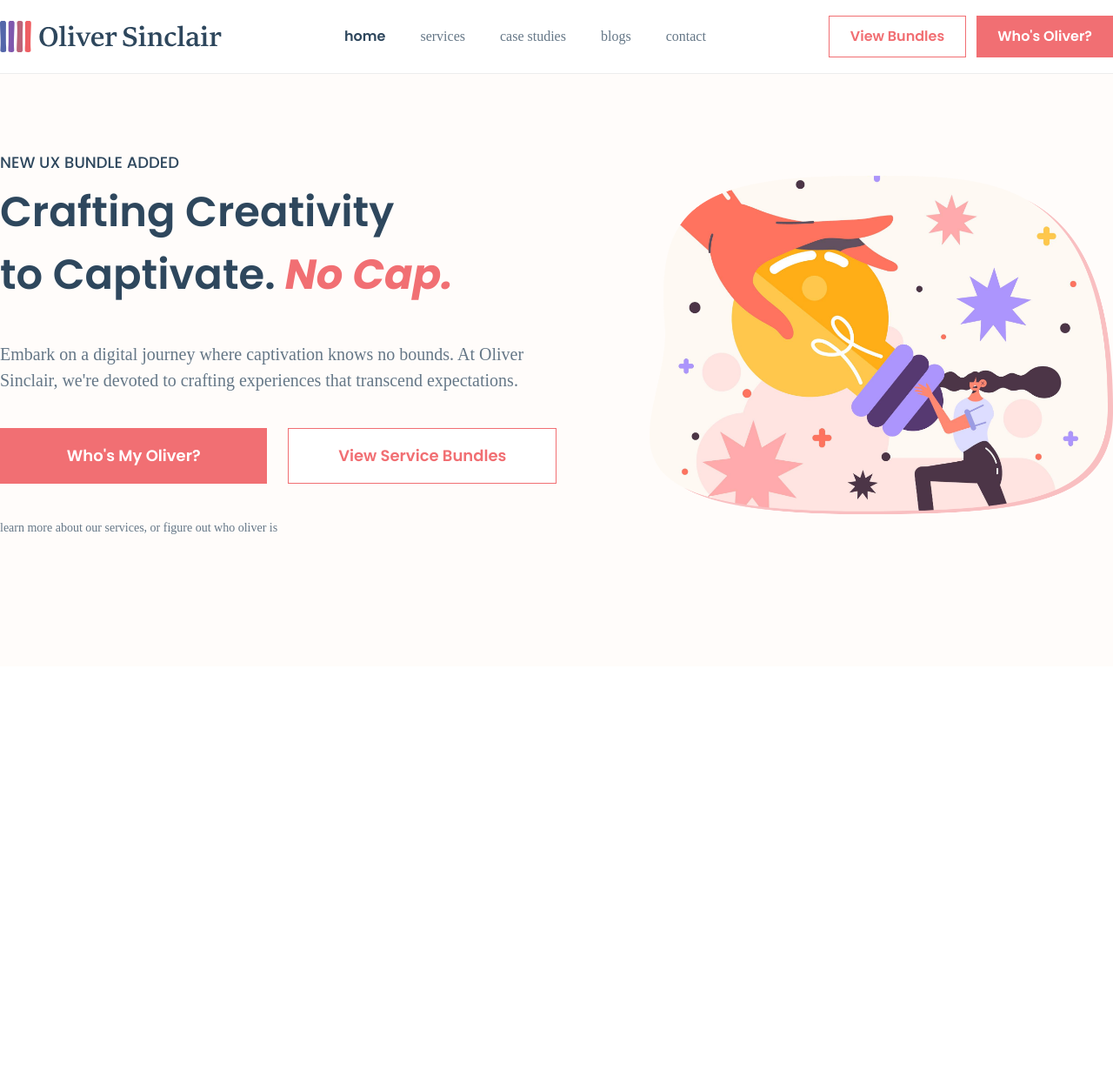
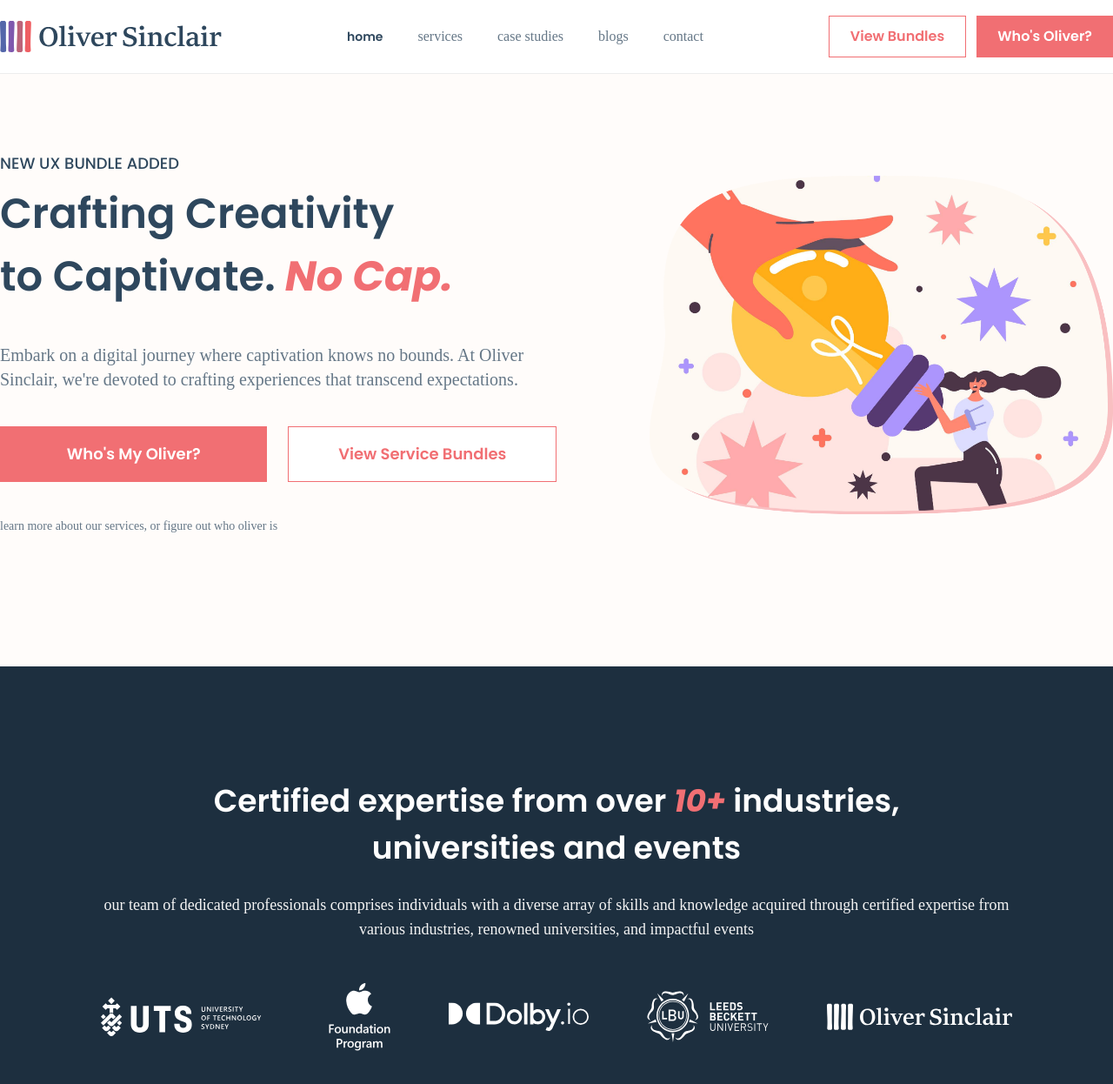
Before and after one commit to shuvamshr/oliver-sinclair, a React (Vite) app: page / in a window 1280 px wide. Shown: the top 1246 px of the page at 87% size. Before the commit the page ends 800 px from the top, so only its background shows below. Built offline with nearby package versions, Linux system fonts and the light colour scheme.

Commit message:
update: changed typography settings

```diff
--- a/src/components/Typography/index.jsx
+++ b/src/components/Typography/index.jsx
@@ -1,57 +1,63 @@
+const typographyStyle = {
+  // Font Type
+  sans: "font-sans",
+  serif: "font-serif",
+
+  // Font Size
+  "5xl": "text-5xl leading-normal",
+  "res-5xl": "lg:text-5xl text-3xl lg:leading-normal",
+  "4xl": "text-4xl lg:leading-normal",
+  "res-4xl": "lg:text-4xl text-3xl lg:leading-normal",
+  "3xl": "text-3xl lg:leading-normal",
+  "res-3xl": "lg:text-3xl text-2xl leading-normal",
+  "2xl": "text-2xl leading-normal",
+  "res-2xl": "lg:text-2xl text-xl leading-normal",
+  xl: "text-xl leading-normal",
+  "res-xl": "lg:text-xl text-lg leading-normal",
+  lg: "text-lg leading-normal",
+  "res-lg": "lg:text-lg text-base leading-normal",
+  base: "text-base leading-normal",
+  "res-base": "lg:text-base text-sm leading-normal",
+  sm: "text-sm leading-normal",
+  "res-sm": "lg:text-sm text-xs leading-normal",
+  xs: "text-xs leading-normal",
+
+  // Font Weight
+  bold: "font-bold",
+  semibold: "font-semibold",
+  medium: "font-medium",
+  regular: "font-regular",
+
+  // Text Align
+  left: "text-left",
+  center: "text-center",
+  right: "text-right",
+  justify: "text-justify",
+
+  // Font Color
+  deepBlack: "text-gray-800",
+  liteBlack: "text-gray-700",
+  deepWhite: "text-white",
+  liteWhite: "text-gray-100",
+};
+
 export default function Index(props) {
-  let typographyType;
-  const [type, style] = props.type.split(/-(.*)/s);
+  // Default Parameters
+  const {
+    type = "sans",
+    size = "base",
+    weight = "regular",
+    align = "left",
+    color = type === "sans" ? "deepBlack" : "liteBlack",
+  } = props;
 
-  const res_5xl_semibold =
-    "lg:text-5xl lg:leading-normal text-3xl leading-normal font-semibold";
+  const typographyType = `${typographyStyle[type]} ${typographyStyle[size]} ${typographyStyle[weight]}  ${typographyStyle[align]} ${typographyStyle[color]}`;
 
-  const res_4xl_semibold =
-    "lg:text-4xl lg:leading-normal text-3xl leading-normal font-semibold";
-
-  const fix_base_semibold = "text-base leading-normal font-semibold";
-
-  const fix_base_regular = "text-base leading-normal font-regular";
-
-  const res_lg_medium =
-    "lg:text-lg lg:leading-normal text-base leading-normal font-medium";
-
-  const res_xl_regular =
-    "lg:text-xl lg:leading-normal text-lg leading-normal font-regular";
-
-  const fix_sm_regular = "text-sm leading-normal font-regular";
-
-  switch (style) {
-    case "res-5xl-semibold":
-      typographyType = res_5xl_semibold;
-      break;
-    case "res-lg-medium":
-      typographyType = res_lg_medium;
-      break;
-    case "res-xl-regular":
-      typographyType = res_xl_regular;
-      break;
-    case "fix-sm-regular":
-      typographyType = fix_sm_regular;
-      break;
-    case "fix-base-semibold":
-      typographyType = fix_base_semibold;
-      break;
-    case "fix-base-regular":
-      typographyType = fix_base_regular;
-      break;
+  switch (type) {
+    case "sans":
+      return <h1 className={typographyType}>{props.children}</h1>;
+    case "serif":
+      return <p className={typographyType}>{props.children}</p>;
   }
-
-  if (type === "head") {
-    return (
-      <h1 className={typographyType + " font-sans text-gray-800"}>
-        {props.children}
-      </h1>
-    );
-  } else if (type === "body") {
-    return (
-      <p className={typographyType + " font-serif text-gray-700"}>
-        {props.children}
-      </p>
-    );
-  }
+  return;
 }
--- a/src/global/Header/index.jsx
+++ b/src/global/Header/index.jsx
@@ -10,12 +10,22 @@ export default function Index() {
       <div className="container-fluid bg-white border-gray-200 border-b-[0.5px] fixed top-0 left-0 right-0 ">
         <div className="container mx-auto h-[84px]  items-center lg:px-0 px-6 flex flex-row justify-between">
           <img src={CompanyLogo} className="lg:w-[255px] w-[220px]" alt="" />
-          <div className="lg:flex lg-flex-row lg:gap-10  hidden">
-            <Typography type="head-fix-base-semibold">home</Typography>
-            <Typography type="body-fix-base-regular">services</Typography>
-            <Typography type="body-fix-base-regular">case studies</Typography>
-            <Typography type="body-fix-base-regular">blogs</Typography>
-            <Typography type="body-fix-base-regular">contact</Typography>
+          <div className="lg:flex lg-flex-row lg:gap-10 hidden items-center">
+            <Typography size="sm" weight="semibold">
+              home
+            </Typography>
+            <Typography type="serif" size="base">
+              services
+            </Typography>
+            <Typography type="serif" size="base">
+              case studies
+            </Typography>
+            <Typography type="serif" size="base">
+              blogs
+            </Typography>
+            <Typography type="serif" size="base">
+              contact
+            </Typography>
           </div>
           <div className="lg:flex lg:flex-row lg:gap-3 hidden">
             <Button type="secondary-fix-medium-fit">View Bundles</Button>
--- a/src/pages/Home/index.jsx
+++ b/src/pages/Home/index.jsx
@@ -1,9 +1,16 @@
 import Header from "../../global/Header";
 
 import Button from "../../components/Button";
+
 import Typography from "../../components/Typography";
 
 import CreativityImg from "./assets/creativity.png";
+
+import AppleLogo from "./assets/apple.svg";
+import DolbyLogo from "./assets/dolby.svg";
+import LeedsLogo from "./assets/leeds.svg";
+import OliverWhiteLogo from "./assets/oliver-white.svg";
+import UTSLogo from "./assets/uts.svg";
 
 export default function () {
   return (
@@ -14,10 +21,11 @@ export default function () {
           <div className="grid grid-cols-12">
             <div className="lg:col-span-6 lg:gap-10 col-span-12 gap-6 flex flex-col justify-center">
               <div className="flex flex-col gap-2">
-                <Typography type="head-res-lg-medium">
+                <Typography size="res-lg" weight="medium">
                   NEW UX BUNDLE ADDED
                 </Typography>
-                <Typography type="head-res-5xl-semibold">
+
+                <Typography size="res-5xl" weight="semibold">
                   Crafting Creativity <br /> to Captivate.
                   <span className="text-red-900 font-bold italic">
                     {" "}
@@ -25,7 +33,8 @@ export default function () {
                   </span>
                 </Typography>
               </div>
-              <Typography type="body-res-xl-regular">
+
+              <Typography type="serif" size="res-xl">
                 Embark on a digital journey where captivation knows no bounds.
                 At Oliver Sinclair, we're devoted to crafting experiences that
                 transcend expectations.
@@ -40,7 +49,7 @@ export default function () {
                     View Service Bundles
                   </Button>
                 </div>
-                <Typography type="body-fix-sm-regular">
+                <Typography type="serif" size="sm">
                   learn more about our services, or figure out who oliver is
                 </Typography>
               </div>
@@ -52,6 +61,46 @@ export default function () {
           </div>
         </div>
       </div>
+
+      <div className="container-fluid bg-gray-900">
+        <div className="container mx-auto lg:px-0 px-6 py-32">
+          <div className="grid grid-cols-12">
+            <div className="lg:col-span-10 lg:col-start-2 lg:gap-12 col-span-12 gap-12 flex flex-col justify-center">
+              <div className="flex flex-col gap-6">
+                <Typography
+                  size="res-4xl"
+                  weight="semibold"
+                  color="deepWhite"
+                  align="center"
+                >
+                  Certified expertise from over{" "}
+                  <span className="text-red-900 font-bold italic">10+</span>{" "}
+                  industries,
+                  <br /> universities and events
+                </Typography>
+                <Typography
+                  type="serif"
+                  size="res-lg"
+                  color="liteWhite"
+                  align="center"
+                >
+                  our team of dedicated professionals comprises individuals with
+                  a diverse array of skills and knowledge acquired through
+                  certified expertise from various industries, renowned
+                  universities, and impactful events
+                </Typography>
+              </div>
+              <div className="flex flex-wrap justify-around gap-12 items-center">
+                <img src={UTSLogo} alt="" />
+                <img src={AppleLogo} alt="" />
+                <img src={DolbyLogo} alt="" />
+                <img src={LeedsLogo} alt="" />
+                <img src={OliverWhiteLogo} alt="" />
+              </div>
+            </div>
+          </div>
+        </div>
+      </div>
     </>
   );
 }
```
